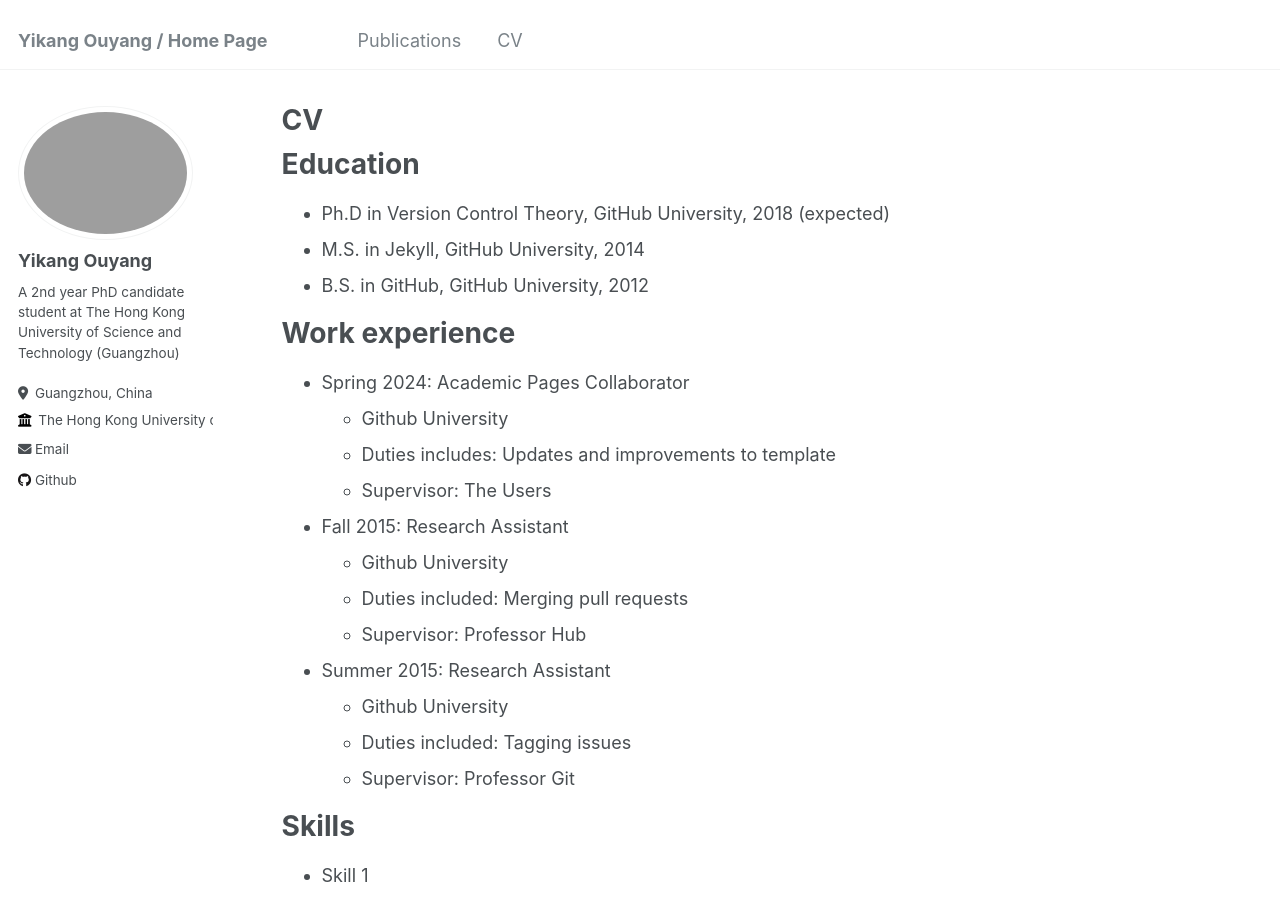
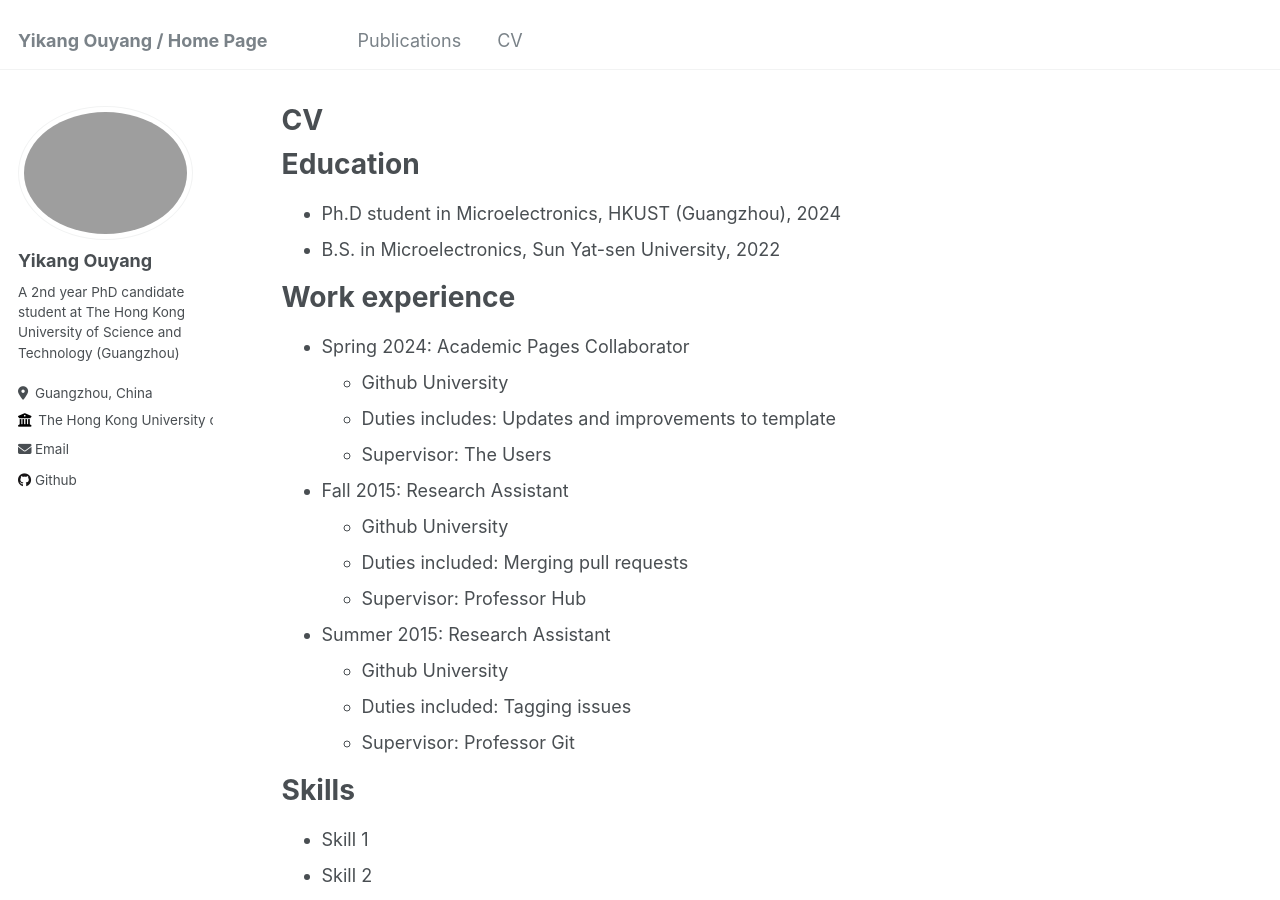
Before and after one commit to YiKangOY/YiKangOY.github.io, a Jekyll site: the page built from _pages/cv.md, in a window 1280 px wide and 900 px high. Built offline with Jekyll 4.4.1, drawn with Linux system fonts in a browser that asks for light colours.

Commit message:
Update cv.md

```diff
--- a/_pages/cv.md
+++ b/_pages/cv.md
@@ -11,9 +11,8 @@
 
 Education
 ======
-* Ph.D in Version Control Theory, GitHub University, 2018 (expected)
-* M.S. in Jekyll, GitHub University, 2014
-* B.S. in GitHub, GitHub University, 2012
+* Ph.D student in Microelectronics, HKUST (Guangzhou), 2024
+* B.S. in Microelectronics, Sun Yat-sen University, 2022
 
 Work experience
 ======
```
